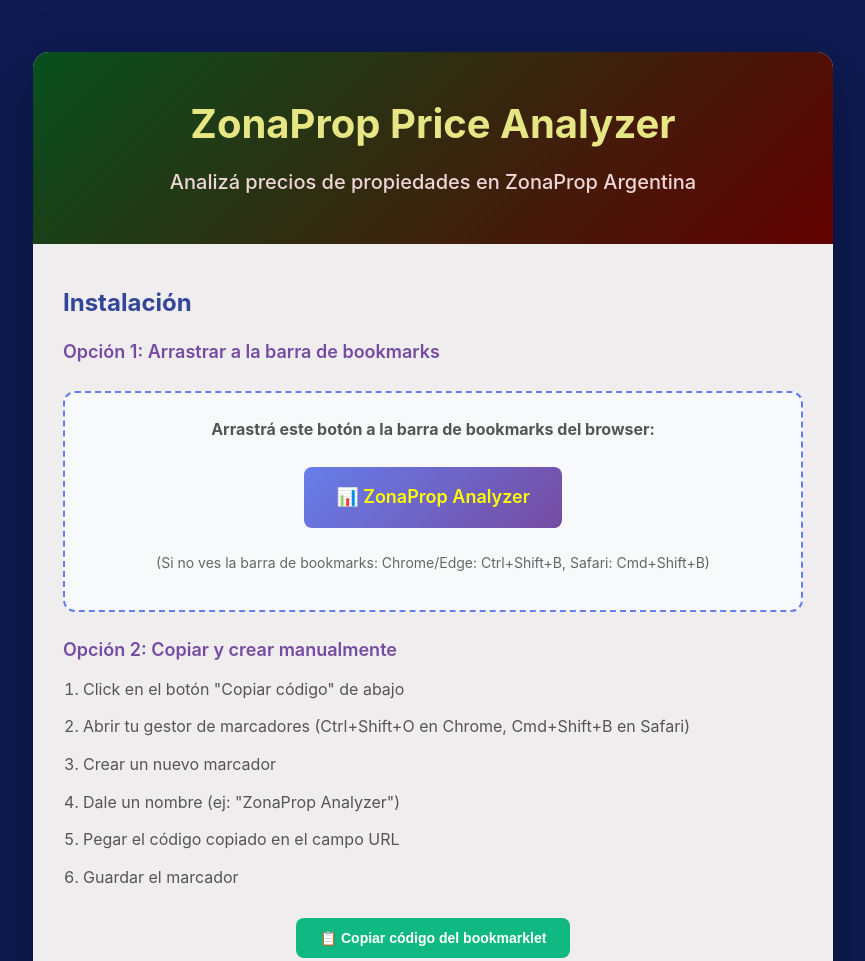
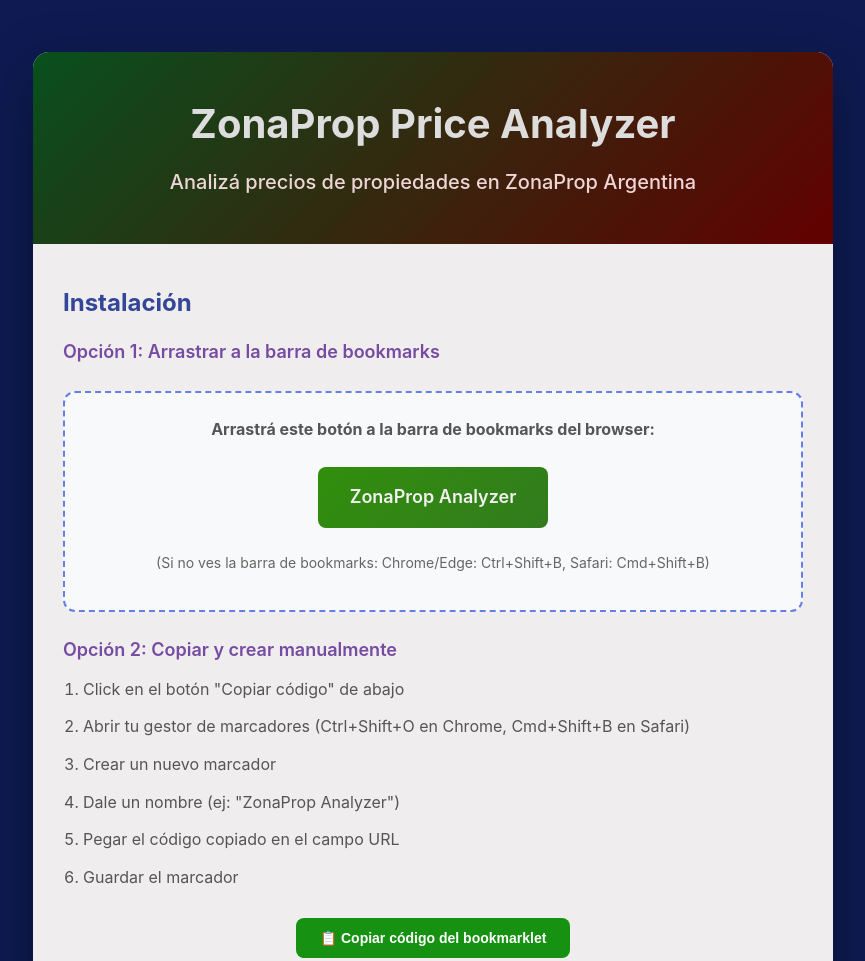
Before and after one commit to d4t4cr0c/zonaprop-bookmarklet, a plain HTML site: page index.html in a window 1280 px wide. Shown: the top 961 px of the page, without its empty margins (207-1072 px from the left). Drawn offline with Linux system fonts and the light colour scheme.

Commit message:
change colors

```diff
--- a/index.html
+++ b/index.html
@@ -42,7 +42,7 @@
       font-size: 40px;
       font-weight: 700;
       margin-bottom: 10px;
-      color: rgb(230, 230, 133)
+      color: rgb(221, 221, 221)
     }
 
     header h3 {
@@ -99,8 +99,8 @@
 
     .bookmarklet-link {
       display: inline-block;
-      background: linear-gradient(135deg, #667eea 0%, #764ba2 100%);
-      color: yellow;
+      background: linear-gradient(135deg, #318f0c 0%, #327b1e 100%);
+      color: rgb(242, 240, 240);
       padding: 16px 32px;
       border-radius: 8px;
       text-decoration: none;
@@ -118,7 +118,7 @@
 
     .copy-btn {
       display: inline-block;
-      background: #10b981;
+      background: #169112;
       color: white;
       border: none;
       padding: 12px 24px;
@@ -261,7 +261,7 @@
         <h3>Opción 1: Arrastrar a la barra de bookmarks</h3>
         <div class="bookmarklet-box">
           <p><strong>Arrastrá este botón a la barra de bookmarks del browser:</strong></p>
-          <a href="" class="bookmarklet-link" id="bookmarklet-link">📊 ZonaProp Analyzer</a>
+          <a href="" class="bookmarklet-link" id="bookmarklet-link">ZonaProp Analyzer</a>
           <p style="font-size: 14px; color: #666; margin-top: 12px;">
             (Si no ves la barra de bookmarks: Chrome/Edge: Ctrl+Shift+B, Safari: Cmd+Shift+B)
           </p>
```
